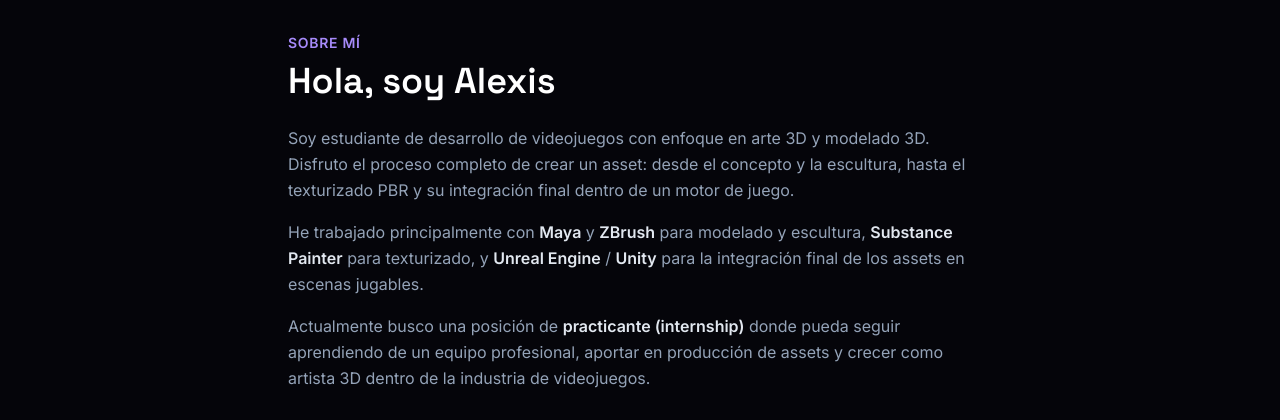
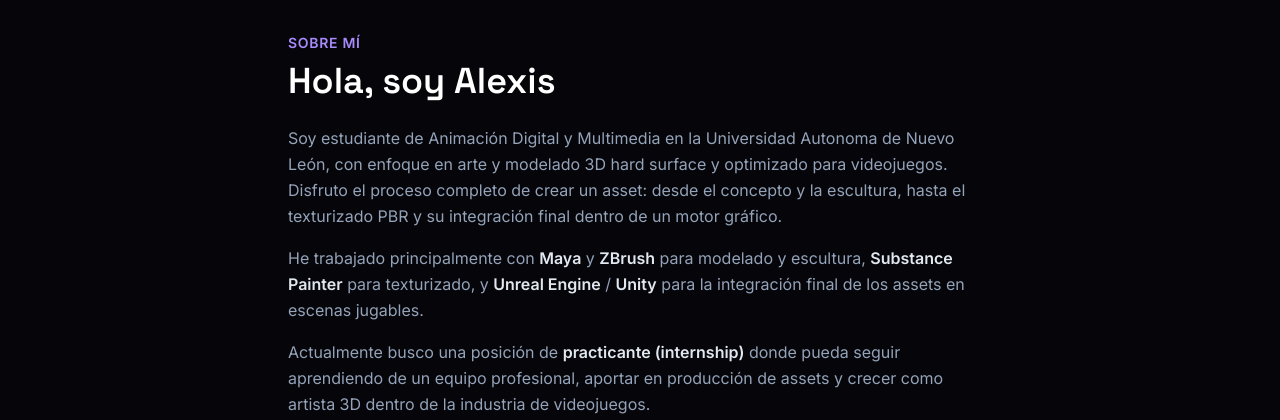
Before and after one commit to maluzgarzab-glitch/PortafolioModelo3DAlexisAguilar, a plain HTML site: page index.html in a window 1280 px wide. Shown: the part 6080-6500 px from the top of the page. Drawn offline with nearby package versions, Linux system fonts and the light colour scheme.

Commit message:
index.html

```diff
--- a/index.html
+++ b/index.html
@@ -229,9 +229,9 @@
 
           <div class="mt-6 space-y-4 text-slate-400 leading-relaxed">
             <p>
-              Soy estudiante de desarrollo de videojuegos con enfoque en arte 3D y modelado 3D. Disfruto el proceso
+              Soy estudiante de Animación Digital y Multimedia en la Universidad Autonoma de Nuevo León, con enfoque en arte y modelado 3D hard surface y optimizado para videojuegos. Disfruto el proceso
               completo de crear un asset: desde el concepto y la escultura, hasta el texturizado PBR y su
-              integración final dentro de un motor de juego.
+              integración final dentro de un motor gráfico.
             </p>
             <p>
               He trabajado principalmente con
```
